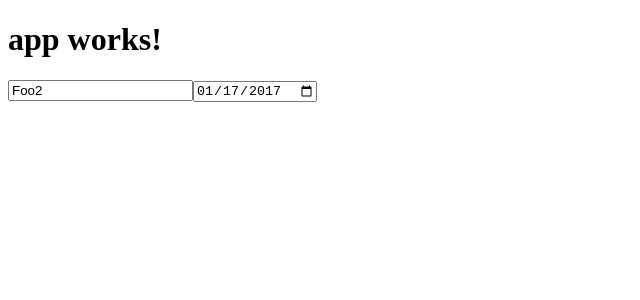
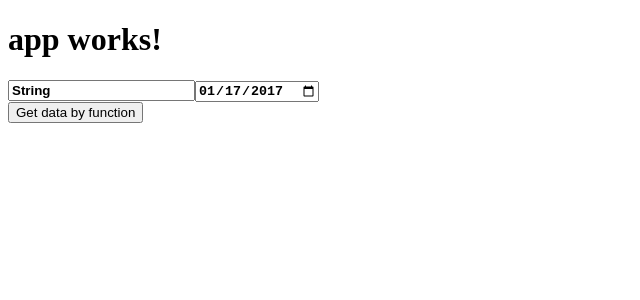
Before and after one commit to TomerKr/ng2-test, an Angular app: page / in a window 1280 px wide. Shown: the top 300 px of the page, without its empty margins (0-640 px from the left). Built offline with nearby package versions, Linux system fonts and the light colour scheme.

Commit message:
Enhancements

```diff
--- a/src/app/tk-form/form-group/form-group.component.ts
+++ b/src/app/tk-form/form-group/form-group.component.ts
@@ -1,4 +1,5 @@
-import { Component, OnInit } from '@angular/core';
+import {Component, OnInit, Input} from '@angular/core';
+import {FormGroup} from "@angular/forms";
 
 @Component({
   selector: 'tk-form-group',
@@ -10,7 +11,6 @@ import { Component, OnInit } from '@angular/core';
   styleUrls: ['./form-group.component.css']
 })
 export class FormGroupComponent implements OnInit {
-
   constructor() { }
 
   ngOnInit() {
--- a/src/app/tk-form/main-form/main-form.component.ts
+++ b/src/app/tk-form/main-form/main-form.component.ts
@@ -1,6 +1,6 @@
 import { Component, OnInit } from '@angular/core';
 import {FormGroup} from "@angular/forms";
-import {ResourceFormGroup, StoreToControl} from "../resource-settings.service";
+import {ResourceFormGroup, StoreToControl, fetchConfigString, fetchConfigFunction} from "../resource-settings.service";
 import {MockStoreService} from "../mock-store.service";
 
 @Component({
@@ -9,6 +9,7 @@ import {MockStoreService} from "../mock-store.service";
    <form [formGroup]="tkForm">
       <tk-resource-group [resourceGroup]="tkForm.controls['resource']"></tk-resource-group>
   </form>
+  <button (click)="buttonClick()">Get data by function</button>
   `,
   styleUrls: ['./main-form.component.css']
 })
@@ -24,6 +25,10 @@ export class MainFormComponent implements OnInit {
     this.tkForm = new FormGroup({
       resource: new ResourceFormGroup()
     });
+    this.mockStoreService.fetchData(fetchConfigString);
   }
 
+  buttonClick(){
+    this.mockStoreService.fetchData(fetchConfigFunction);
+  }
 }
--- a/src/app/tk-form/mock-store.service.ts
+++ b/src/app/tk-form/mock-store.service.ts
@@ -12,31 +12,6 @@ export class MockStoreService {
   private observableStore = new Subject<Store>();
 
   constructor() {
-
-      setTimeout(() => {
-        this.store = {
-          resource: {
-            date: new Date(),
-            text: 'Foo'
-          }
-        };
-        console.log('Updated my journal');
-        this.observableStore.next(this.store);
-        // resolve(this.store)
-        setTimeout(() => {
-          this.store = {
-            resource: {
-              date: new Date(),
-              text: 'Foo2'
-            }
-          };
-          console.log('Updated my journal2');
-          this.observableStore.next(this.store);
-          // resolve(this.store)
-        },5000);
-      },1000);
-
-
   }
 
   public getStore(): Observable<Store>{
@@ -54,4 +29,31 @@ export class MockStoreService {
     // });
   }
 
+  public fetchData(configuration: string | Function){
+    if(typeof configuration === "string"){
+      console.log(`Got config string: ${configuration}`);
+      setTimeout(() => {
+        this.store = {
+          resource: {
+            date: new Date(),
+            text: 'String'
+          }
+        };
+        console.log('Updated my journal');
+        this.observableStore.next(this.store);
+      },1000);
+    }
+    else{
+      console.log(`Got config function that returned: ${configuration()}`);
+      const data = configuration();
+      setTimeout(() => {
+        this.store = {
+          resource: data
+        };
+        console.log('Updated my journal');
+        this.observableStore.next(this.store);
+      },1000);
+    }
+  }
+
 }
--- a/src/app/tk-form/resource-settings.service.ts
+++ b/src/app/tk-form/resource-settings.service.ts
@@ -1,5 +1,5 @@
 import { Injectable } from '@angular/core';
-import {Store, MockStoreService} from "./mock-store.service";
+import {Store} from "./mock-store.service";
 import {FormGroup, FormControl, Validators} from "@angular/forms";
 import {Http} from "@angular/http";
 
@@ -7,6 +7,7 @@ const RESOURCE_NAME = 'resource';
 
 @Injectable()
 export class ResourceSettingsService {
+  constructor(){}
 
 }
 
@@ -25,8 +26,16 @@ export class ResourceFormGroup extends FormGroup{
 
   constructor(){
     super({
-      text: new FormControl('', Validators.maxLength(5)),
+      text: new FormControl('', Validators.maxLength(10)),
       date: new FormControl()
     });
   }
 }
+
+export const fetchConfigString = 'resource-service/resource';
+export const fetchConfigFunction = () => {
+  return {
+    date: new Date(),
+    text: 'Function'
+  }
+};
--- a/src/styles.css
+++ b/src/styles.css
@@ -1 +1,12 @@
 /* You can add global styles to this file, and also import other style files */
+input.ng-invalid{
+  background-color: red;
+}
+
+input.ng-pristine{
+  font-weight: 800;
+}
+
+form.ng-invalid{
+  background-color: purple;
+}
```
